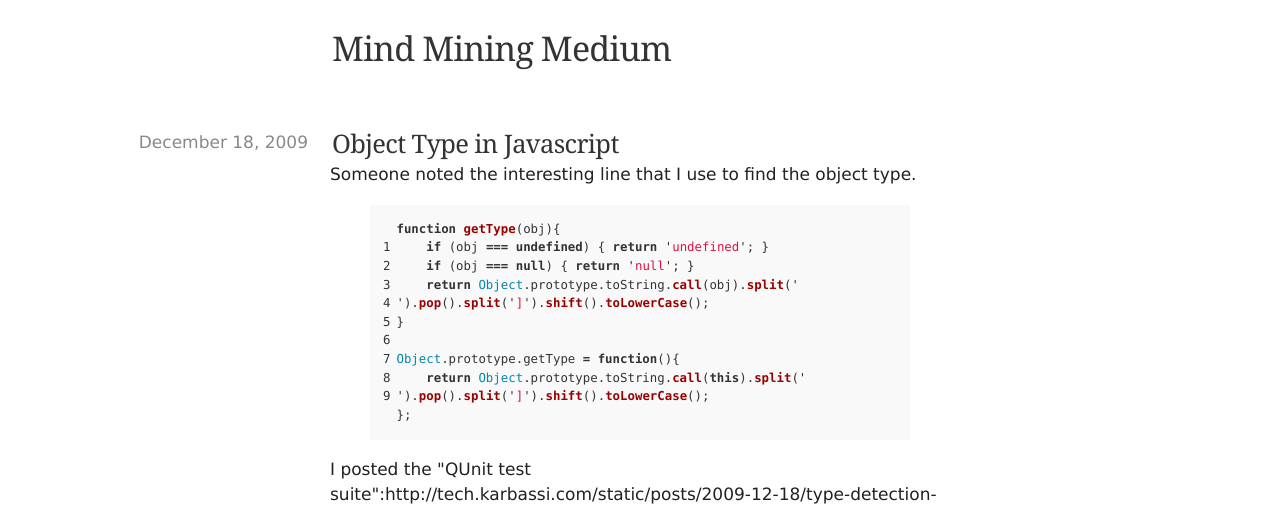
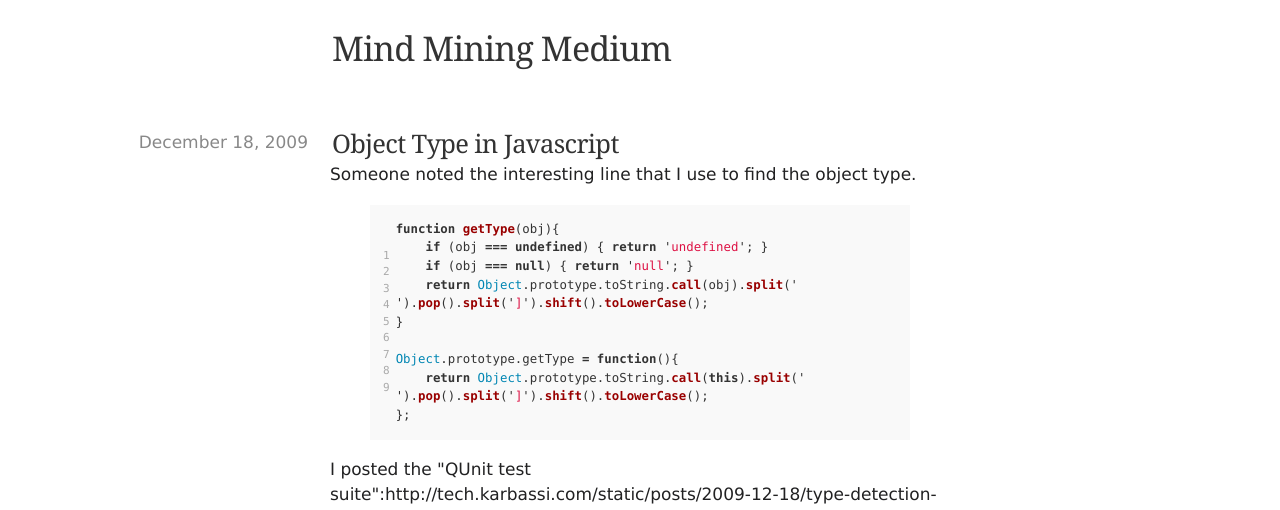
Before and after one commit to karbassi/blog, a Jekyll site: the page built from index.html, in a window 1280 px wide. Shown: the top 510 px of the page. Built offline with Jekyll 4.4.1, drawn with Linux system fonts in a browser that asks for light colours; the list of posts is cut into pages by our own code.

Commit message:
Line numbering style.

```diff
--- a/css/highlight.css
+++ b/css/highlight.css
@@ -59,4 +59,4 @@
 .highlight .vi { color: #008080 } /* Name.Variable.Instance */
 .highlight .il { color: #099 } /* Literal.Number.Integer.Long */
 
-.highlight .lineno { padding-left:10px; padding-right:2px; } /* Line numbering */
+.highlight .lineno { color: #AAA; font-size: 11px; margin-left: 10px; padding-right: 2px; } /* Line numbering */
```
